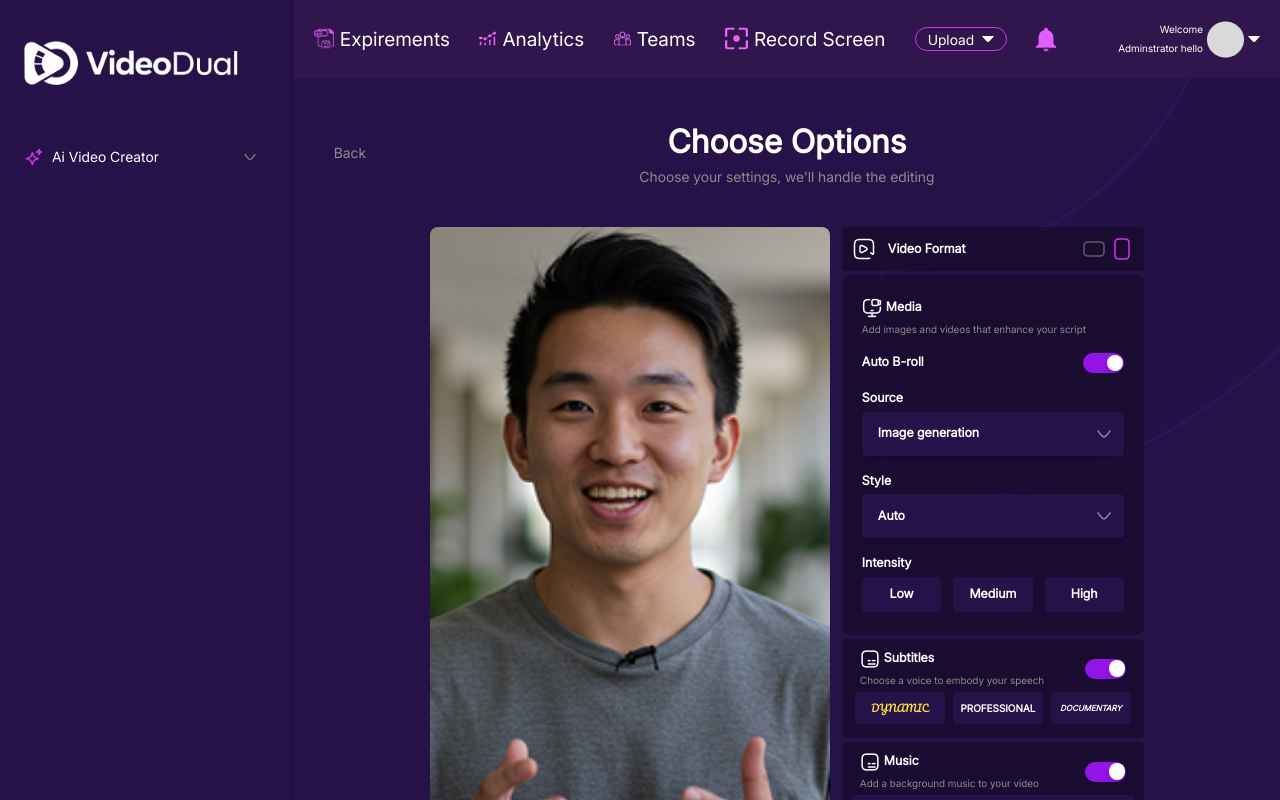
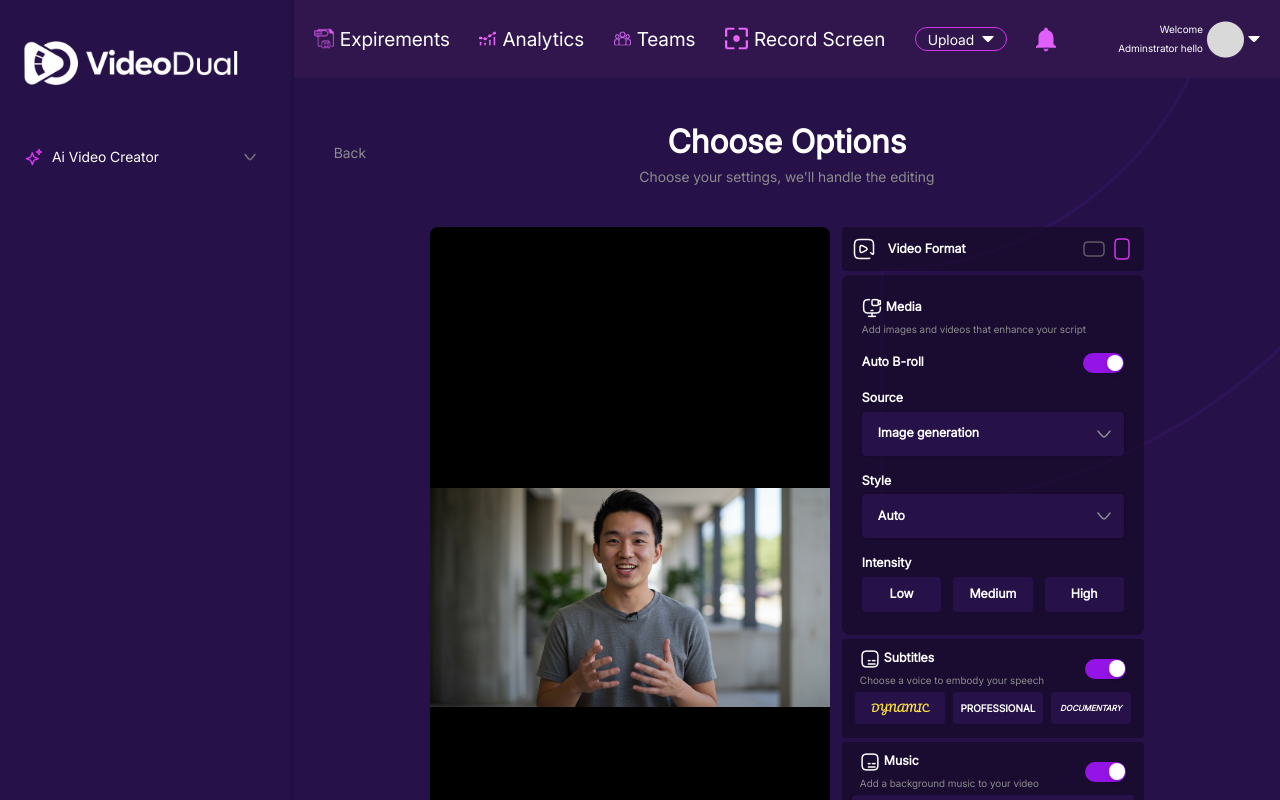
Before and after one commit to Marveeamasi/ai-video, a Next.js app: page /create-with-ai in a window 1280 px wide. Shown: the top 800 px of the page. Built offline with nearby package versions, Linux system fonts and the light colour scheme.

Commit message:
Update VFWidgetI.jsx

```diff
--- a/components/VFWidgetI.jsx
+++ b/components/VFWidgetI.jsx
@@ -47,7 +47,7 @@ const VFWidgetI = () => {
   return (
     <>
      <div className='flex gap-3 justify-center max-sm:flex-col max-sm:items-center'>
-                <div className='max-sm:w-full max-sm:flex max-sm:justify-center transition-all duration-300 ease-in-out'><Image src='/person.png' alt="picture of a person" width={610} height={354} className={`transition-all duration-300 ease-in-out ${isLandScape? 'w-[610px] h-[354px] max-sm:w-full max-sm:h-[180px]':'w-[400px] max-sm:w-[180px] max-sm:h-[354px] h-[741px] object-cover'} object-top rounded-[8px]`}/></div>
+                <div className={`max-sm:w-full max-sm:flex max-sm:justify-center transition-all duration-300 ease-in-out rounded-[8px] bg-[black]  ${isLandScape? 'w-[610px] h-[354px] max-sm:w-full max-sm:h-[180px]':'w-[400px] max-sm:w-[180px] max-sm:h-[354px] h-[741px]'}`}><Image src='/person-12.png' alt="picture of a person" width={610} height={354} className={`transition-all duration-300 ease-in-out object-contain ${isLandScape? 'w-[610px] h-[354px] max-sm:w-full max-sm:h-[180px]':'w-[400px] max-sm:w-[180px] max-sm:h-[354px] h-[741px]'} object-center`}/></div>
                 <div className={``}>
                <div className={`w-[302px] flex flex-col relative gap-1`}>
                 {blurbg && <div className='absolute w-full h-full bg-[#0000001A] backdrop-blur-[3px] z-3 rounded-[4px]'></div>}
```
